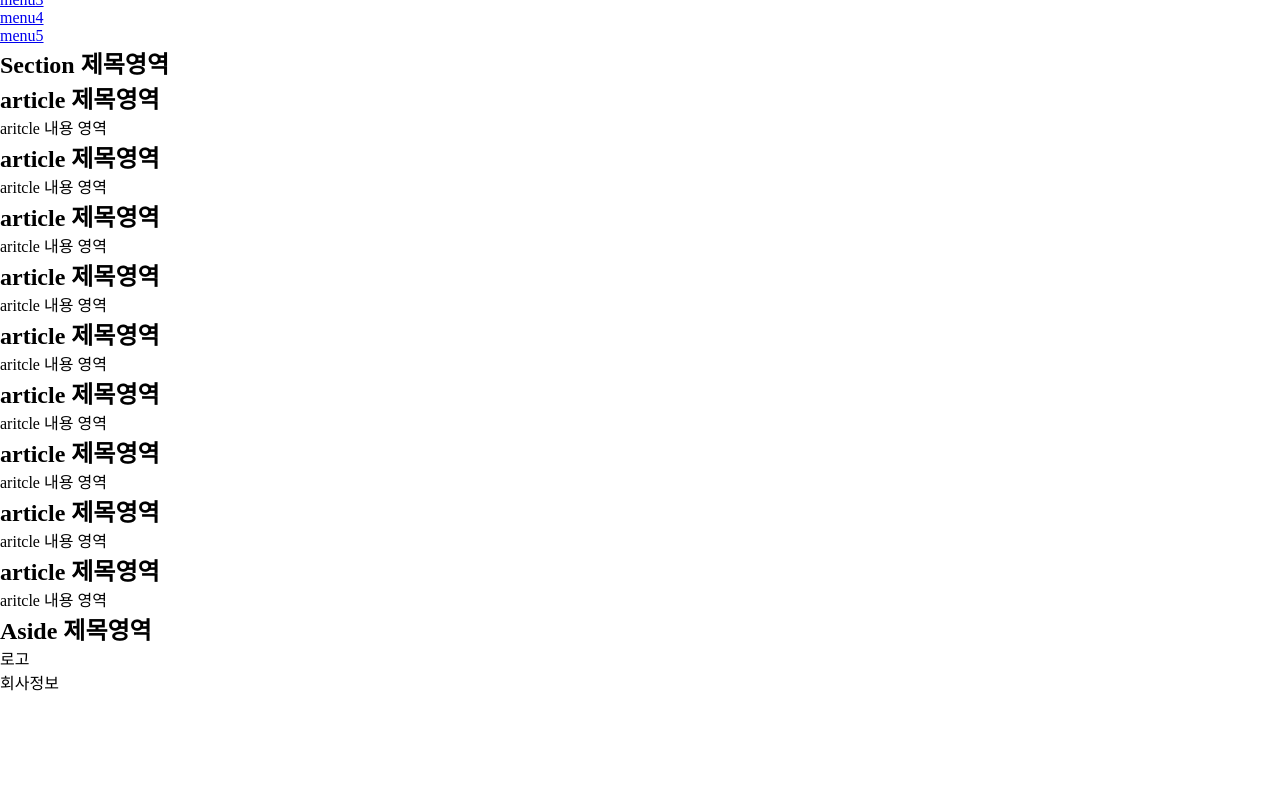
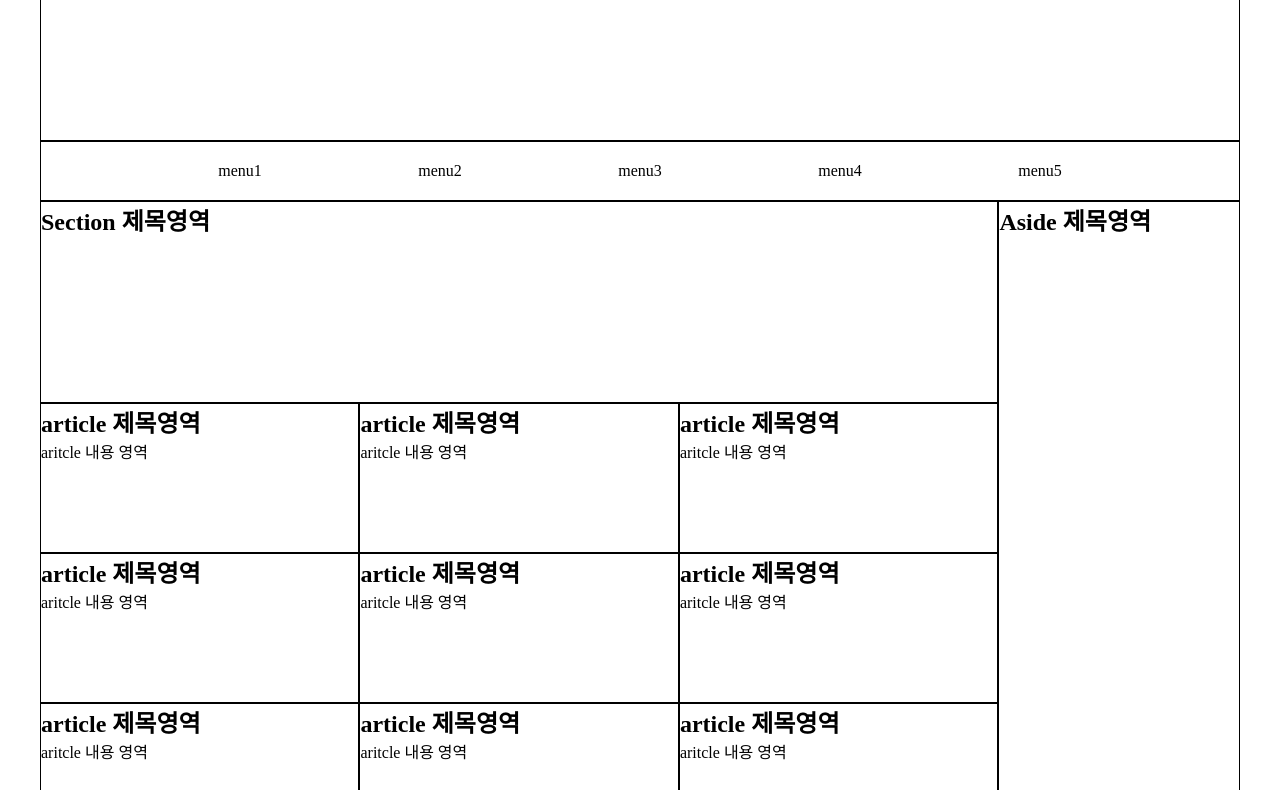
Before and after one commit to nam2626/KH_2024_08_WEB, a plain HTML site: page Step07/flex/flex_layout_2.html in a window 1280 px wide. Shown: the part 91-881 px from the top of the page. Drawn offline with Linux system fonts and the light colour scheme.

Commit message:
flex layout - 2

```diff
--- a/Step07/flex/flex_layout_2.html
+++ b/Step07/flex/flex_layout_2.html
@@ -12,7 +12,70 @@
     body{
       height: 3000px;
     }
-
+    .flex_container{
+      width: 1200px;
+      margin: 0 auto;
+      margin-top: 30px;
+      display: flex;
+      flex-flow: column nowrap;
+    }
+    header{
+      border: 1px solid black;
+      height: 200px;
+    }
+    nav{
+      border: 1px solid black;
+    }
+    ul{
+      list-style-type: none;
+      display: flex;
+      flex-flow: row nowrap;
+      justify-content: center;
+    }
+    a{
+      display: inline-block;
+      width: 200px;
+      padding:20px 0px;
+      text-align: center;
+      text-decoration: none;
+      color: black;
+    }
+    .container{
+      display: flex;
+      flex-flow: row nowrap;
+    }
+    main{
+      width: 80%;
+      display: flex;
+      flex-flow: row wrap;
+    }
+    section{
+      border:1px solid black;
+      width: 100%;
+      height: 200px;
+    }
+    article{
+      width: calc(100% / 3);
+      border: 1px solid black;
+      height: 150px;
+      box-sizing: border-box;
+    }
+    aside{
+      width: 20%;
+      border:1px solid black;
+    }
+    footer{
+      border:1px solid black;
+      padding: 20px 0px;
+      display: flex;
+      flex-flow: row nowrap;
+      justify-content: space-between;
+    }
+    .logo, .company_info{
+      width: 200px;
+      height: 150px;
+      border:1px solid black;
+    }
   </style>
 </head>
 <body>
```
